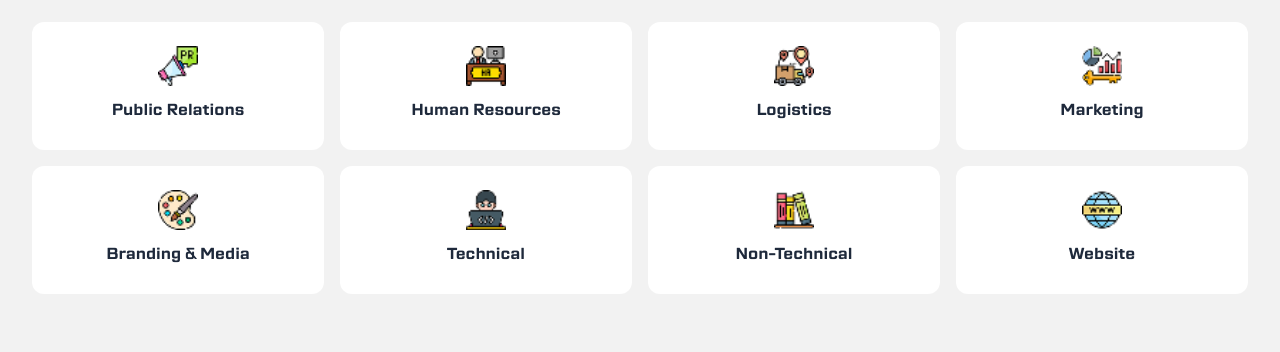
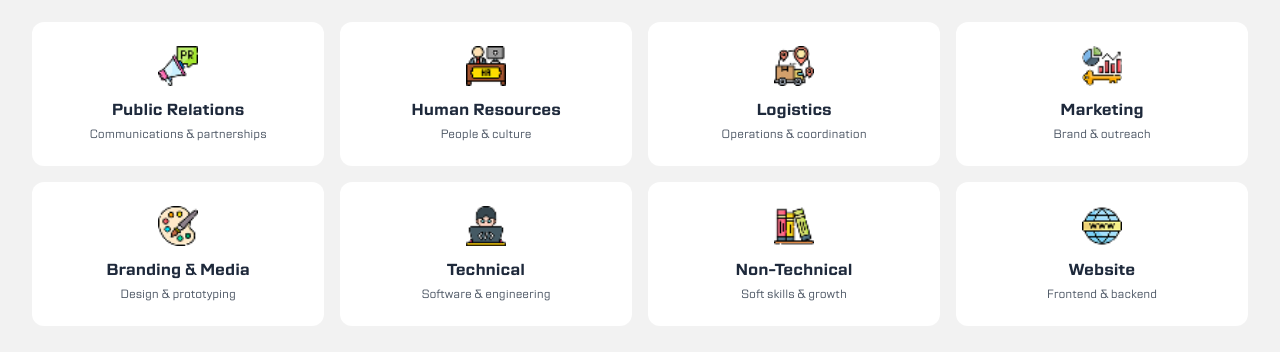
Before and after one commit to ieeesha10-svg/Ieee-website, a React (Vite) app in the folder client/: page /about in a window 1280 px wide. Shown: the part 1620-1972 px from the top of the page. Built offline with nearby package versions, Linux system fonts and the light colour scheme; no server answers.

Commit message:
feat: add subtitles to use this file in AboutPage and make committees data unified

```diff
--- a/client/src/data/committeesData.js
+++ b/client/src/data/committeesData.js
@@ -13,6 +13,7 @@ export const committees = [
     icon: prIcon,
     label: "Public Relations",
     title: "Public Relations & FundRaising",
+    subtitle: "Communications & partnerships",
     points: [
       "Responsible for external communications, speakers, and VIPs.",
       "Securing sponsorships and financial resources.",
@@ -25,6 +26,7 @@ export const committees = [
     icon: hrIcon,
     label: "Human Resources",
     title: "Human Resources",
+    subtitle: "People & culture",
     points: [
       "Managing member onboarding and team integration processes.",
       "Organizing internal training, workshops, and skill development.",
@@ -37,6 +39,7 @@ export const committees = [
     icon: logisticsIcon,
     label: "Logistics",
     title: "Logistics",
+    subtitle: "Operations & coordination",
     points: [
       "Coordinating venues, schedules, and event resources.",
       "Managing equipment inventory and material procurement.",
@@ -49,6 +52,7 @@ export const committees = [
     icon: marketingIcon,
     label: "Marketing",
     title: "Marketing",
+    subtitle: "Brand & outreach",
     points: [
       "Planning and executing promotional campaigns for branch events.",
       "Analyzing outreach metrics to optimize engagement strategies.",
@@ -61,6 +65,7 @@ export const committees = [
     icon: paletteIcon,
     label: "Branding & Media",
     title: "Branding & Media",
+    subtitle: "Design & prototyping",
     points: [
       "Defining and maintaining the branch's visual identity standards.",
       "Producing photography, videography, and graphic assets.",
@@ -73,6 +78,7 @@ export const committees = [
     icon: developerIcon,
     label: "Technical",
     title: "Technical",
+    subtitle: "Software & engineering",
     points: [
       "Organizing technical workshops, hackathons, and coding challenges.",
       "Mentoring members on software, hardware, and engineering skills.",
@@ -85,6 +91,7 @@ export const committees = [
     icon: bookshelfIcon,
     label: "Non-Technical",
     title: "Non-Technical",
+    subtitle: "Soft skills & growth",
     points: [
       "Hosting soft-skill sessions, leadership talks, and personal growth events.",
       "Curating cultural, social, and recreational activities for members.",
@@ -97,6 +104,7 @@ export const committees = [
     icon: webIcon,
     label: "Website",
     title: "Website",
+    subtitle: "Frontend & backend",
     points: [
       "Designing and developing the official IEEE Student Branch website.",
       "Maintaining platform uptime, performance, and content accuracy.",
```
